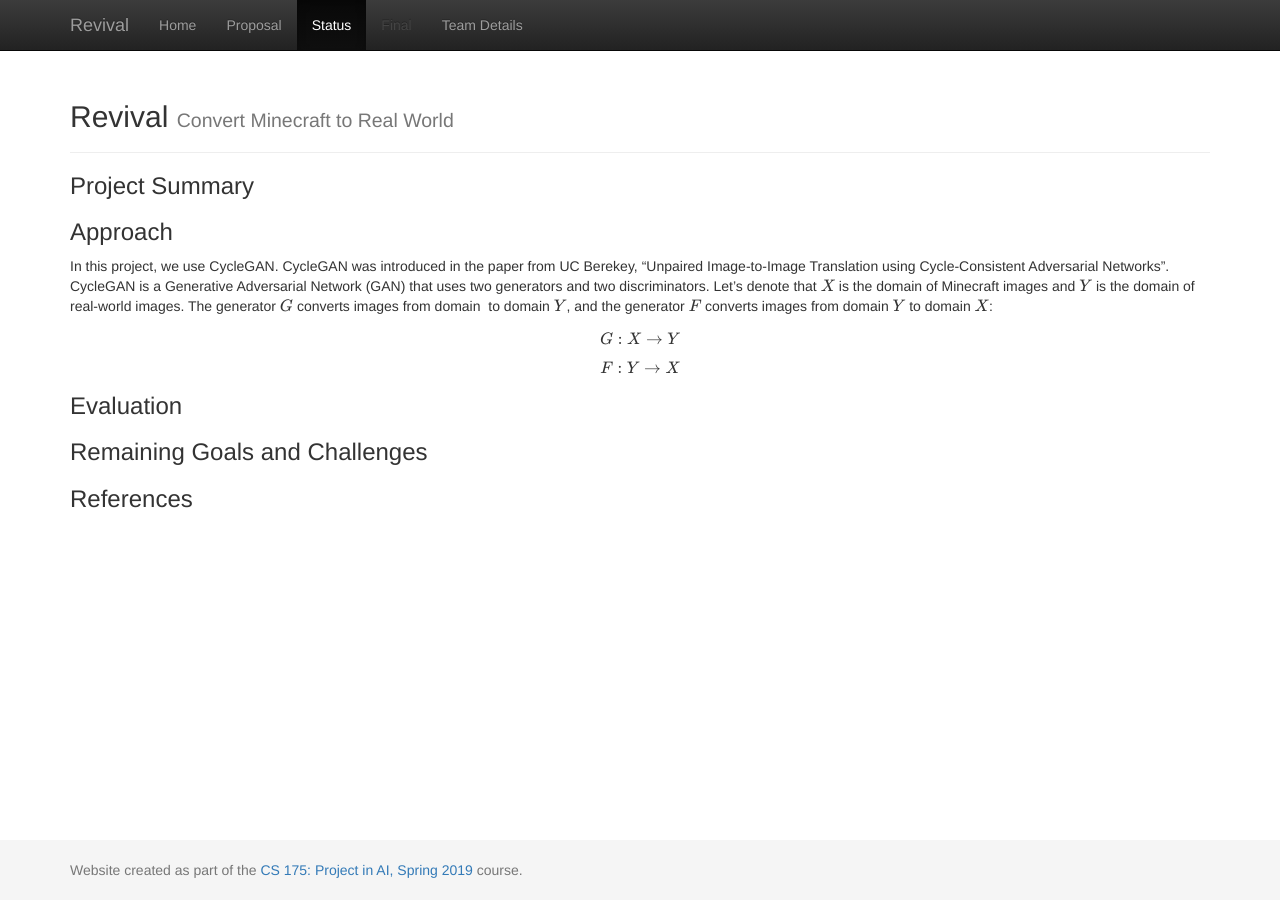
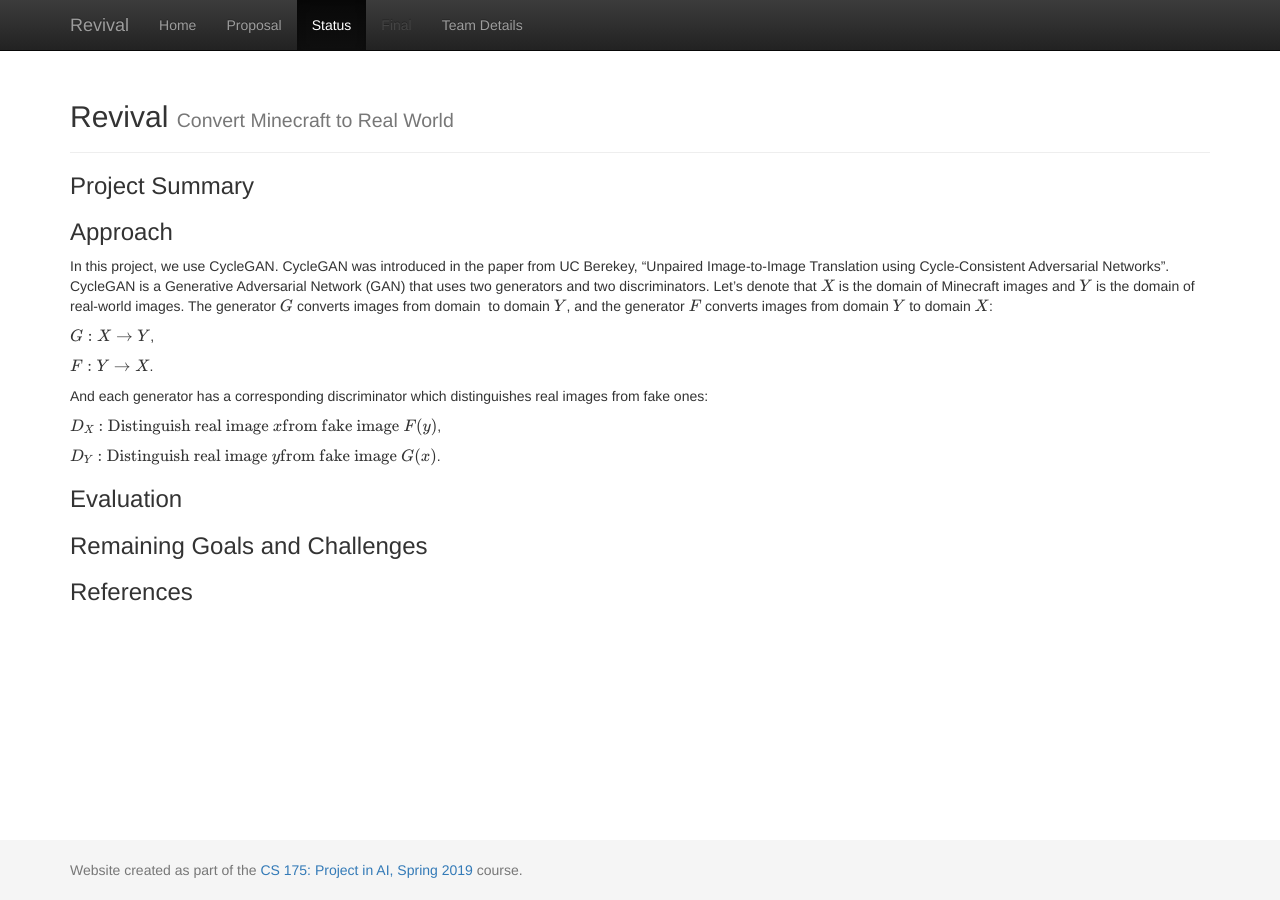
Before and after one commit to sijielu/Revival, a Jekyll site: the page built from docs/status.md, in a window 1280 px wide. Built offline with Jekyll 4.4.1, drawn with Linux system fonts in a browser that asks for light colours; formulas are drawn with MathJax 3.

Commit message:
Update status.md

```diff
--- a/docs/status.md
+++ b/docs/status.md
@@ -8,10 +8,15 @@ title:  Status
 ### Approach
 In this project, we use CycleGAN. CycleGAN was introduced in the paper from UC Berekey, "Unpaired Image-to-Image Translation using Cycle-Consistent Adversarial Networks". CycleGAN is a Generative Adversarial Network (GAN) that uses two generators and two discriminators. Let's denote that $$X$$ is the domain of Minecraft images and $$Y$$ is the domain of real-world images. The generator $$G$$ converts images from domain $$$$ to domain $$Y$$, and the generator $$F$$ converts images from domain $$Y$$ to domain $$X$$:
 
-$$G: X \to Y$$
+$$G: X \to Y$$,
 
-$$F: Y \to X$$
+$$F: Y \to X$$.
 
+And each generator has a corresponding discriminator which distinguishes real images from fake ones:
+
+$$D_X: \text{Distinguish real image } x \text{from fake image } F(y)$$,
+
+$$D_Y: \text{Distinguish real image } y \text{from fake image } G(x)$$.
 
 ### Evaluation
 
```
